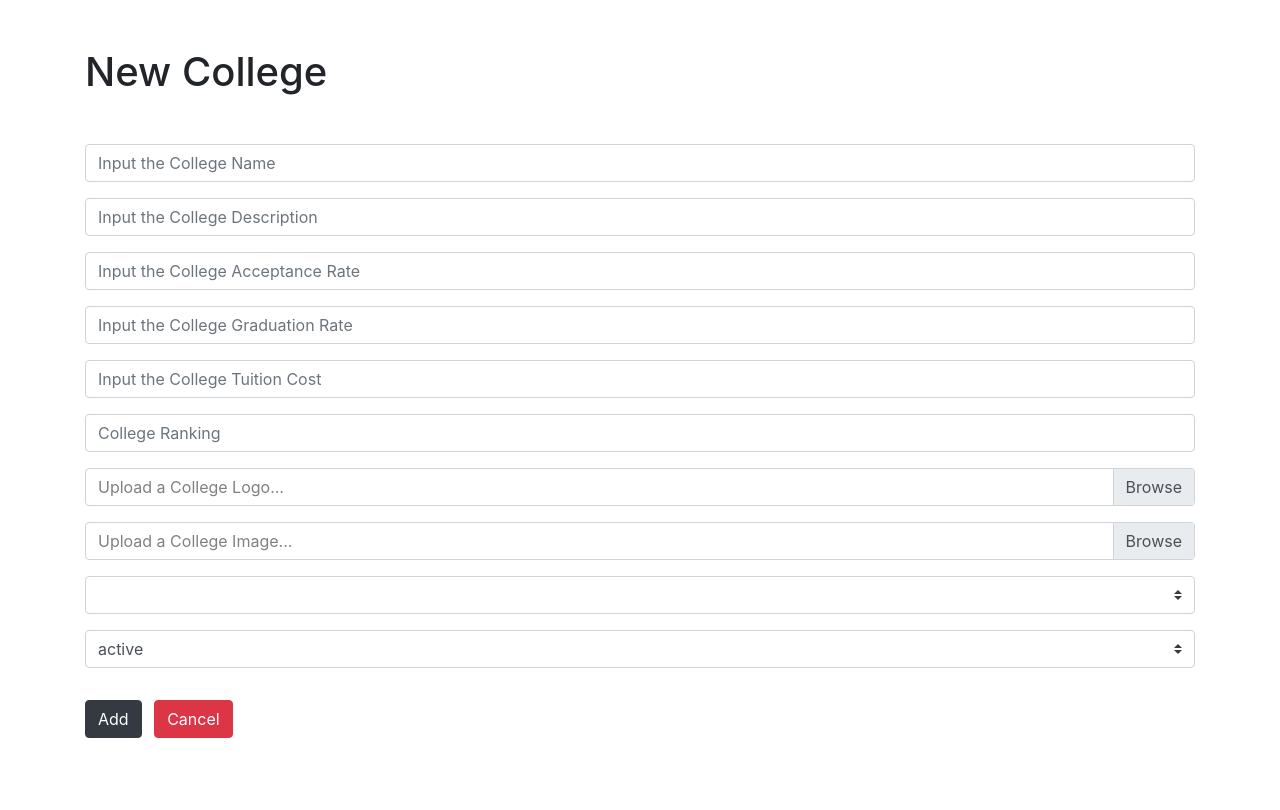
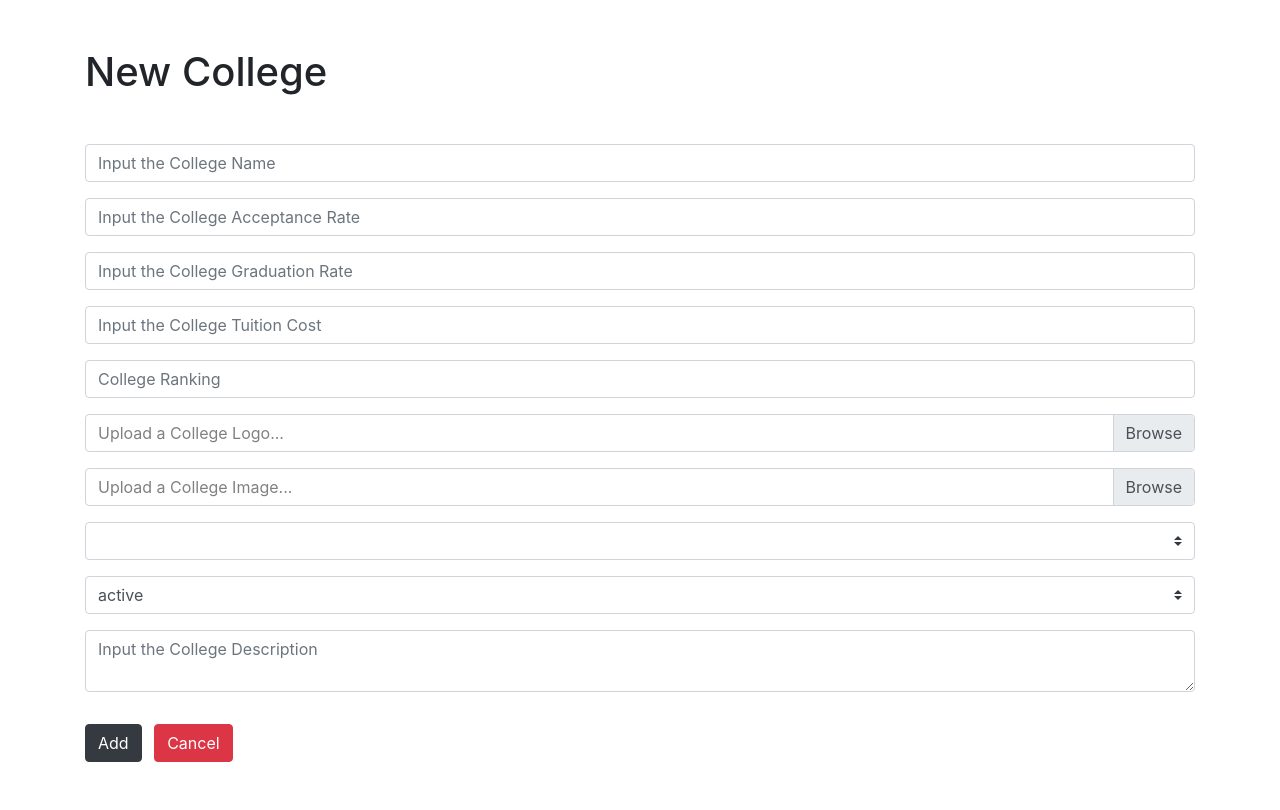
Before and after one commit to noa1961/academia-path, a PHP site: page /colleges/create in a window 1280 px wide. Before the commit the page ends 738 px from the top, so only its background shows below. Run offline with PHP 8.4, Linux system fonts and the light colour scheme; tables that the repository leaves empty or names only in its code hold one stand-in row (values such as "Sample post"); lists and menus that the app fills with data are empty; some libraries are stand-ins or nearby versions.

Commit message:
[Design] Update create view design

```diff
--- a/views/colleges.create.view.php
+++ b/views/colleges.create.view.php
@@ -4,6 +4,9 @@
     <meta charset="UTF-8">
     <meta name="viewport" content="width=device-width, initial-scale=1.0">
     <title>Academia Path</title>
+    <script src="https://cdn.tiny.cloud/1/w7vfoqwcydbaq6fu605jp23tfctwleo99swlki5mpgmrgbl3/tinymce/6/tinymce.min.js" referrerpolicy="origin"></script>
+    <script>tinymce.init({selector:'textarea'});</script>
+    <link rel="icon" type="image/x-icon" href="/src/img/favicon.png">
     <link rel="stylesheet" href="https://stackpath.bootstrapcdn.com/bootstrap/4.4.1/css/bootstrap.min.css" integrity="sha384-Vkoo8x4CGsO3+Hhxv8T/Q5PaXtkKtu6ug5TOeNV6gBiFeWPGFN9MuhOf23Q9Ifjh" crossorigin="anonymous">
             <script src="https://code.jquery.com/jquery-3.1.1.slim.min.js" integrity="sha384-A7FZj7v+d/sdmMqp/nOQwliLvUsJfDHW+k9Omg/a/EheAdgtzNs3hpfag6Ed950n" crossorigin="anonymous"></script>
         <script src="https://cdnjs.cloudflare.com/ajax/libs/tether/1.4.0/js/tether.min.js" integrity="sha384-DztdAPBWPRXSA/3eYEEUWrWCy7G5KFbe8fFjk5JAIxUYHKkDx6Qin1DkWx51bBrb" crossorigin="anonymous"></script>
@@ -12,16 +15,11 @@
 <body>
   <div class="container">
     <h1 class="mt-5 mb-5">New College</h1>
-    <form class="mb-5" method="POST" action="<?php echo route('colleges'); ?>">
+    <form class="mb-5" enctype="multipart/form-data" method="POST" action="<?php echo route('colleges'); ?>">
 
       <!-- College Name -->
       <div class="form-group">
         <input type="text" class="form-control" name="name" placeholder="Input the College Name" required>
-      </div>
-
-      <!-- College Description -->
-      <div class="from-group mb-3">
-        <input type="text" class="form-control" name="description" placeholder="Input the College Description">
       </div>
 
       <!-- College Acceptance Rate -->
@@ -82,6 +80,11 @@
         </select>
       </div>
 
+      <!-- College Description -->
+      <div class="from-group mb-3">
+        <textarea class="form-control" name="description" placeholder="Input the College Description"></textarea>
+      </div>
+
         <button type="submit" class="btn btn-dark mt-3">Add</button>
         <a class="btn btn-danger mt-3 ml-2" href="<?php echo route('colleges'); ?>" role="button">Cancel</a>
     </form>
```
